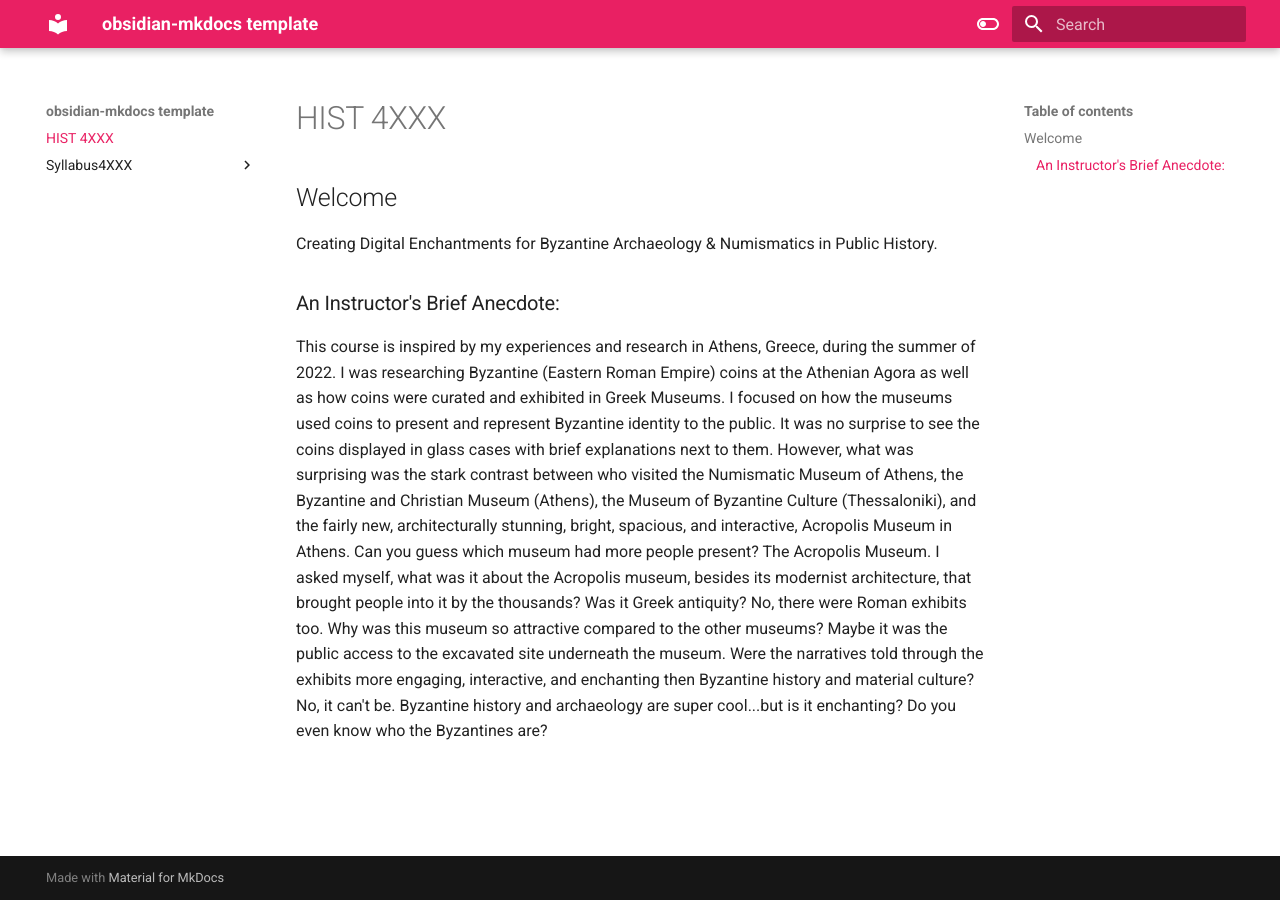
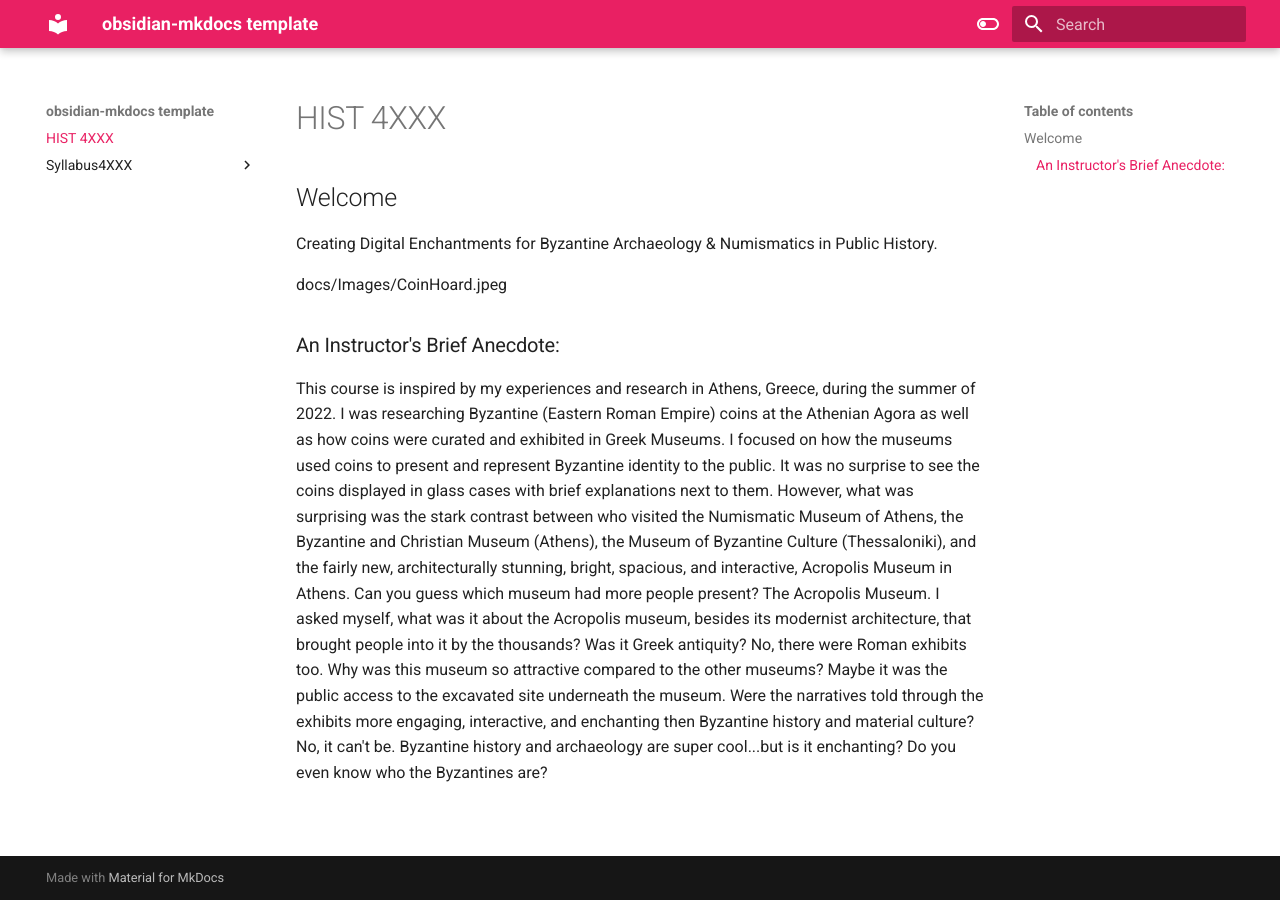
Before and after one commit to roguehistory/Syllabus, an MkDocs documentation site: the page built from docs/index.md, in a window 1280 px wide. Built offline with MkDocs 1.6.1 and Material for MkDocs 9.7.7, drawn with Linux system fonts in a browser that asks for light colours.

Commit message:
Update index.md

```diff
--- a/docs/index.md
+++ b/docs/index.md
@@ -4,6 +4,8 @@
 
 Creating Digital Enchantments for Byzantine Archaeology & Numismatics in Public History.
 
+docs/Images/CoinHoard.jpeg
+
 ### An Instructor's Brief Anecdote:
 
 This course is inspired by my experiences and research in Athens, Greece, during the summer of 2022. I was researching Byzantine (Eastern Roman Empire) coins at the Athenian Agora as well as how coins were curated and exhibited in Greek Museums. I focused on how the museums used coins to present and represent Byzantine identity to the public. It was no surprise to see the coins displayed in glass cases with brief explanations next to them. However, what was surprising was the stark contrast between who visited the Numismatic Museum of Athens, the Byzantine and Christian Museum (Athens), the Museum of Byzantine Culture (Thessaloniki), and the fairly new, architecturally stunning, bright, spacious, and interactive, Acropolis Museum in Athens.  Can you guess which museum had more people present?  The Acropolis Museum. I asked myself, what was it about the Acropolis museum, besides its modernist architecture, that brought people into it by the thousands? Was it Greek antiquity? No, there were Roman exhibits too. Why was this museum so attractive compared to the other museums? Maybe it was the public access to the excavated site underneath the museum. Were the narratives told through the exhibits more engaging, interactive, and enchanting then Byzantine history and material culture? No, it can't be. Byzantine history and archaeology are super cool...but is it enchanting? Do you even know who the Byzantines are?
```
